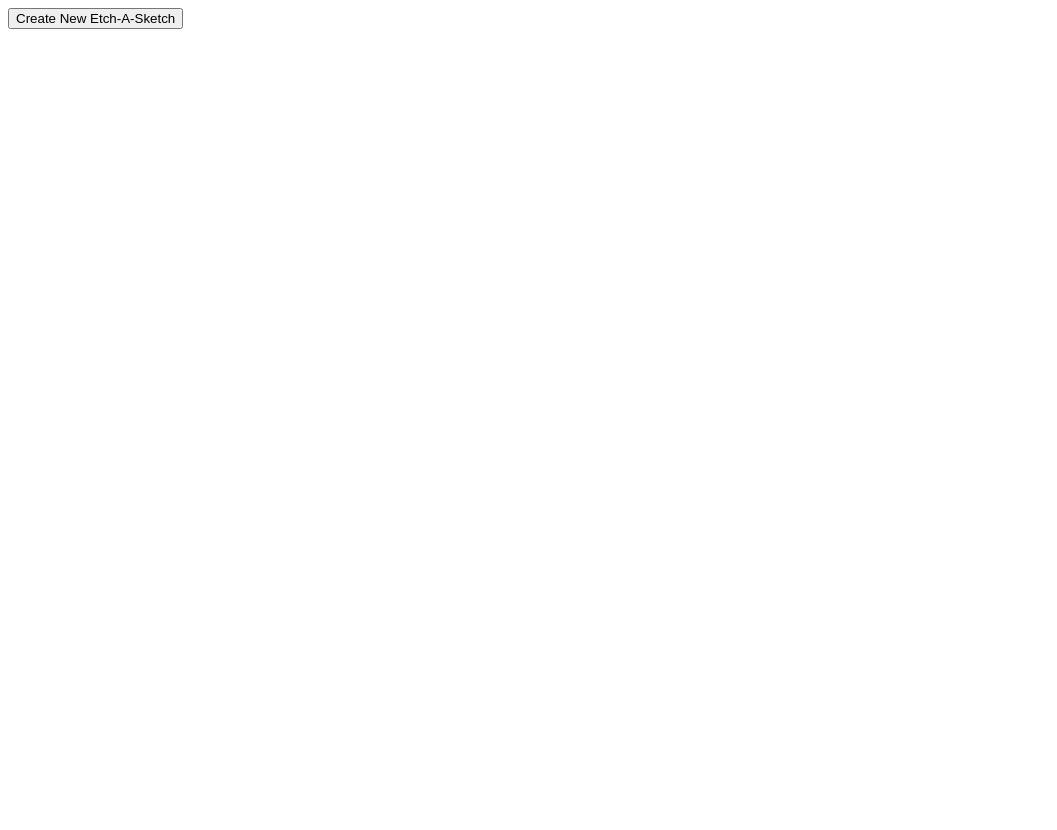
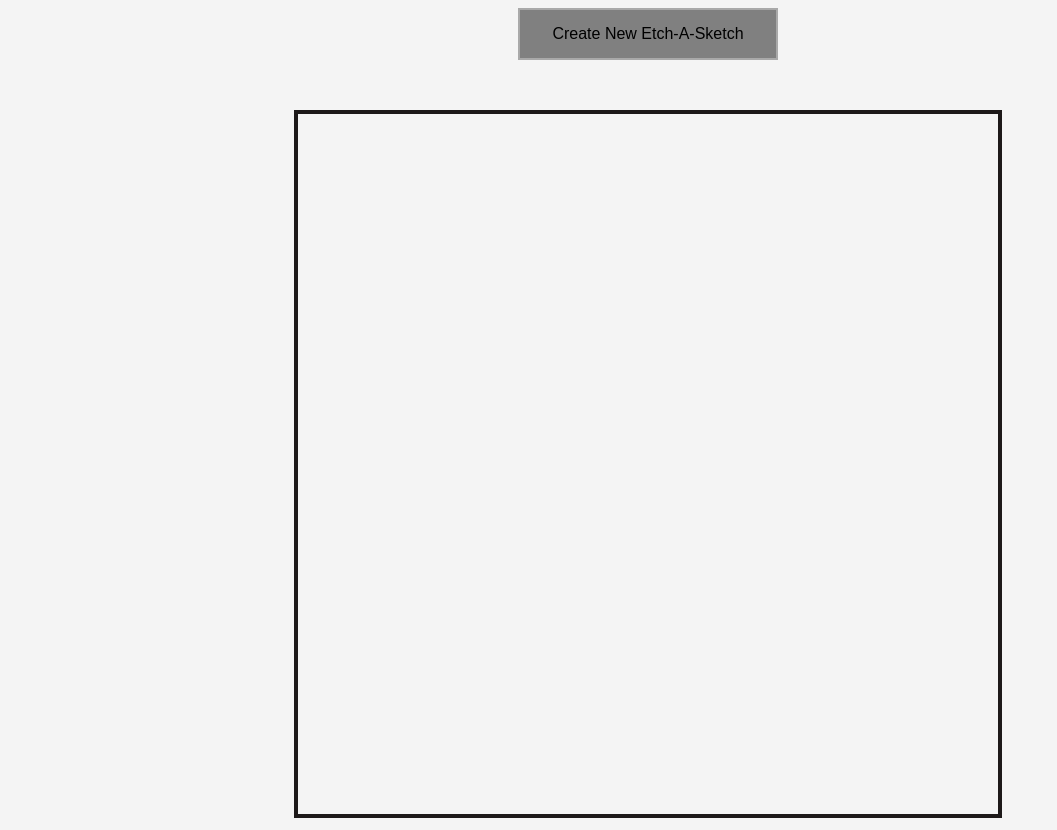
Before and after one commit to DeanPooler/etch-a-sketch, a plain HTML site: page index.html in a window 1280 px wide. Shown: the whole page, without its empty margins (0-1057 px from the left). Before the commit the page ends 800 px from the top, so only its background shows below. Drawn offline with Linux system fonts and the light colour scheme.

Commit message:
Centered everything and removed obsolote styling options

```diff
--- a/etch-a-sketch.css
+++ b/etch-a-sketch.css
@@ -1,15 +1,37 @@
-.container {
+body {
+    height: 100%;
+    width: 100%;
+    display: flex;
+    flex-direction: column;
+    align-items: center;
+    text-align: center;
+    font-family: sans-serif;
+    background-color: #f4f4f4;
+}
+
+.wrapper {
+    margin: auto;
+}
+#container {
+    margin-top: 50px;
     display: inline-grid;
     justify-content: center;
-    border: 1px solid black;
-    width: 800px;
-    height: 800px;
-}
-
-.container > div {
-    padding: 5px;
+    border: 4px solid rgb(29, 25, 25);
+    width: 700px;
+    height: 700px;
 }
 
 .controls {
-    margin: auto;
+    justify-content: left;
+    align-self: baseline;
 }
+
+button {
+    background-color: gray;
+    border: 2px solid darkgray;
+    padding: 15px 32px;
+    text-align: center;
+    text-decoration: none;
+    display: inline-block;
+    font-size: 16px;
+}
```
